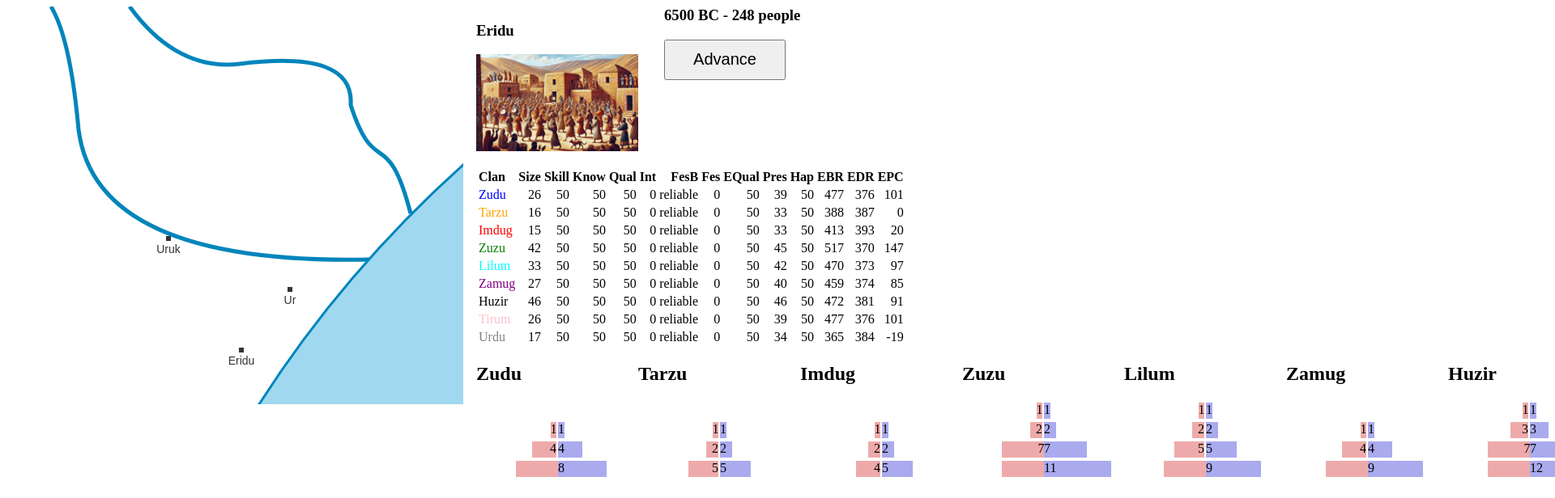
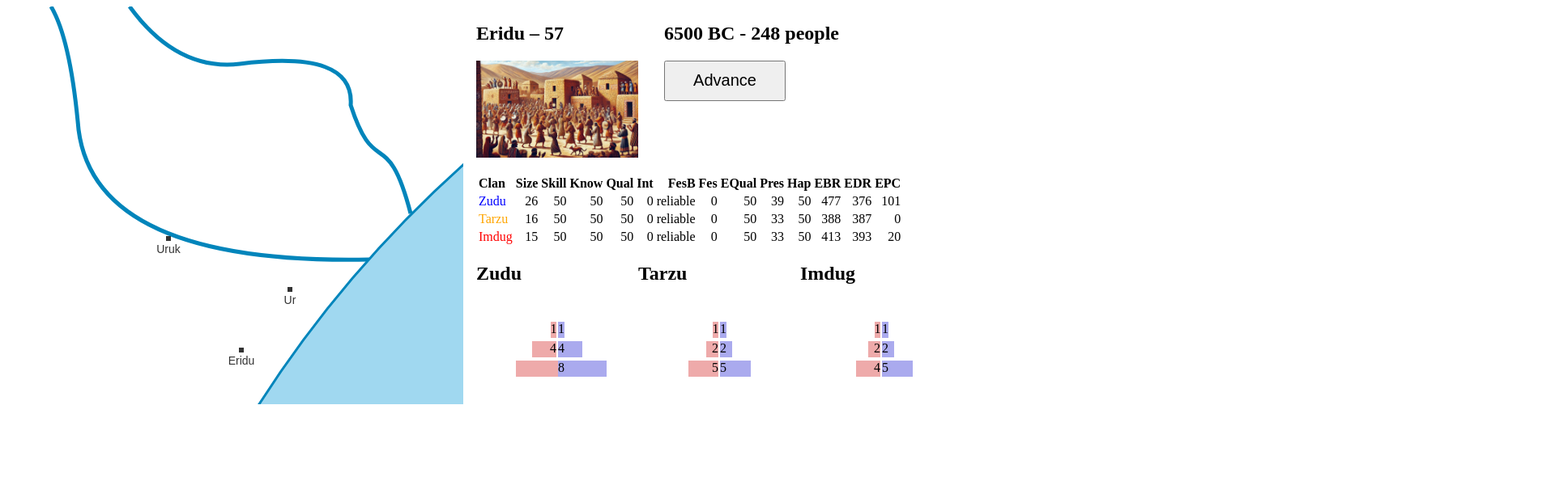
Before and after one commit to dmandelin/world2, a SvelteKit app: page / in a window 1280 px wide. Shown: the top 616 px of the page at 81% size, 1920 px wide, since content can reach past the window. Built offline with nearby package versions, Linux system fonts and the light colour scheme.

Commit message:
Focus UI on selected settlement.

```diff
--- a/src/routes/+page.svelte
+++ b/src/routes/+page.svelte
@@ -91,21 +91,21 @@
     <div>
         <div class="topPanel">
             <div>
+                <h2>{selectedSettlement?.name} &ndash; {selectedSettlement?.size}</h2>
                 <h3 style="text-align: center">
                     {selectedSettlement.clans.festival.message}
                     </h3>
-                <h3>{selectedSettlement?.name}</h3>
                 <img src="/festival.webp" alt="Festival" height="120" width="200"/>
             </div>
             <div>
-                <h3>{data.year} - {data.totalPopulation} people</h3>
+                <h2>{data.year} - {data.totalPopulation} people</h2>
                 <button onclick={click}>Advance</button>
             </div>
         </div>
         {#each data.messages as message}
             <h4>{message.from}: {message.text}</h4>
         {/each}
-        <ClanList clans={data.clans} />
+        <ClanList clans={selectedSettlement ? selectedSettlement.clans : []} />
     </div>
 </div>
 
```
